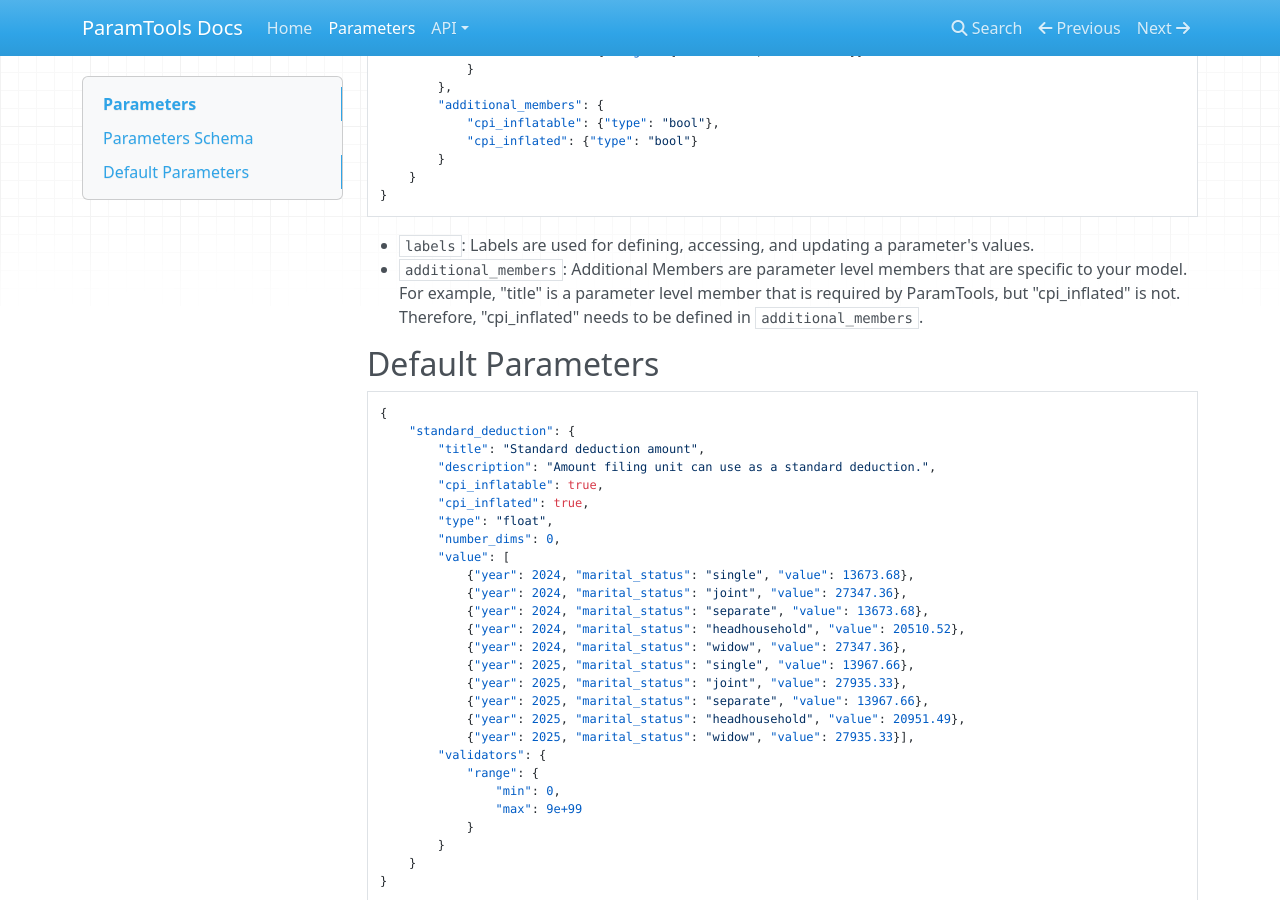
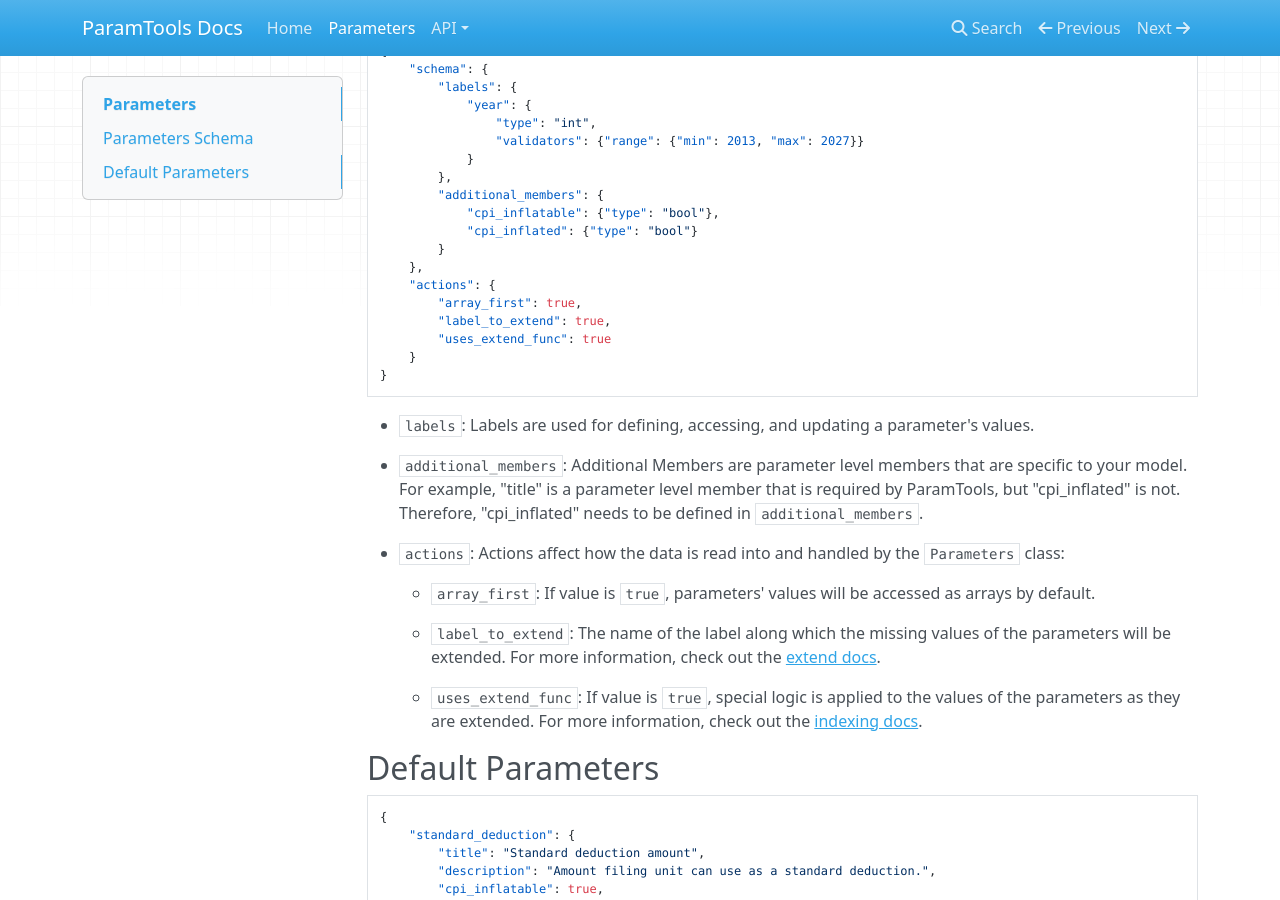
Before and after one commit to PSLmodels/ParamTools, an MkDocs documentation site: the page built from docs/docs/parameters.md, in a window 1280 px wide and 900 px high, scrolled down 1444 px. Built offline with MkDocs 1.6.1, drawn with Linux system fonts in a browser that asks for light colours; nearby versions of some CDN libraries; some of the changed text lies outside the part shown.

Commit message:
Update JSON spec

````diff
--- a/docs/docs/parameters.md
+++ b/docs/docs/parameters.md
@@ -3,7 +3,6 @@
 Define your default parameters and let ParamTools handle the rest.
 
 The ParamTools JSON file is split into two components: a component that defines the structure of your default inputs and a component that defines the variables that are used in your model. The first component is a top level member named `schema`. The second component consists of key-value pairs where the key is the parameter's name and the value is its data.
-
 
 ```json
 {
@@ -22,6 +21,11 @@ The ParamTools JSON file is split into two components: a component that defines
         "additional_members": {
             "cpi_inflatable": {"type": "bool"},
             "cpi_inflated": {"type": "bool"}
+        },
+        "actions": {
+            "array_first": true,
+            "label_to_extend": "year",
+            "uses_extend_func": true
         }
     },
     "personal_exemption": {
@@ -83,13 +87,26 @@ The ParamTools JSON file is split into two components: a component that defines
             "cpi_inflatable": {"type": "bool"},
             "cpi_inflated": {"type": "bool"}
         }
+    },
+    "actions": {
+        "array_first": true,
+        "label_to_extend": true,
+        "uses_extend_func": true
     }
 }
 ```
 
 - `labels`: Labels are used for defining, accessing, and updating a parameter's values.
+
 - `additional_members`: Additional Members are parameter level members that are specific to your model. For example, "title" is a parameter level member that is required by ParamTools, but "cpi_inflated" is not. Therefore, "cpi_inflated" needs to be defined in `additional_members`.
 
+- `actions`: Actions affect how the data is read into and handled by the `Parameters` class:
+
+    - `array_first`: If value is `true`, parameters' values will be accessed as arrays by default.
+
+    - `label_to_extend`: The name of the label along which the missing values of the parameters will be extended. For more information, check out the [extend docs](/api/extend/).
+
+    - `uses_extend_func`: If value is `true`, special logic is applied to the values of the parameters as they are extended. For more information, check out the [indexing docs](/api/indexing/).
 
 
 ## Default Parameters
@@ -129,8 +146,11 @@ The ParamTools JSON file is split into two components: a component that defines
 - `title`: A human readable name for the parameter.
 
 - `description`: Describe the parameter.
+
 - `notes`: (*optional*) Additional advice or information.
+
 - `type`: Data type of the parameter. Allowed types are `int`, `float`, `bool`, `str` and `date` (YYYY-MM-DD).
+
 - `number_dims`: (*optional, default is 0*) Number of dimensions for the value, as defined by [`np.ndim`][1].
 
 - `value`: Value of the parameter and optionally, the corresponding labels. It can be written in two ways:
````
